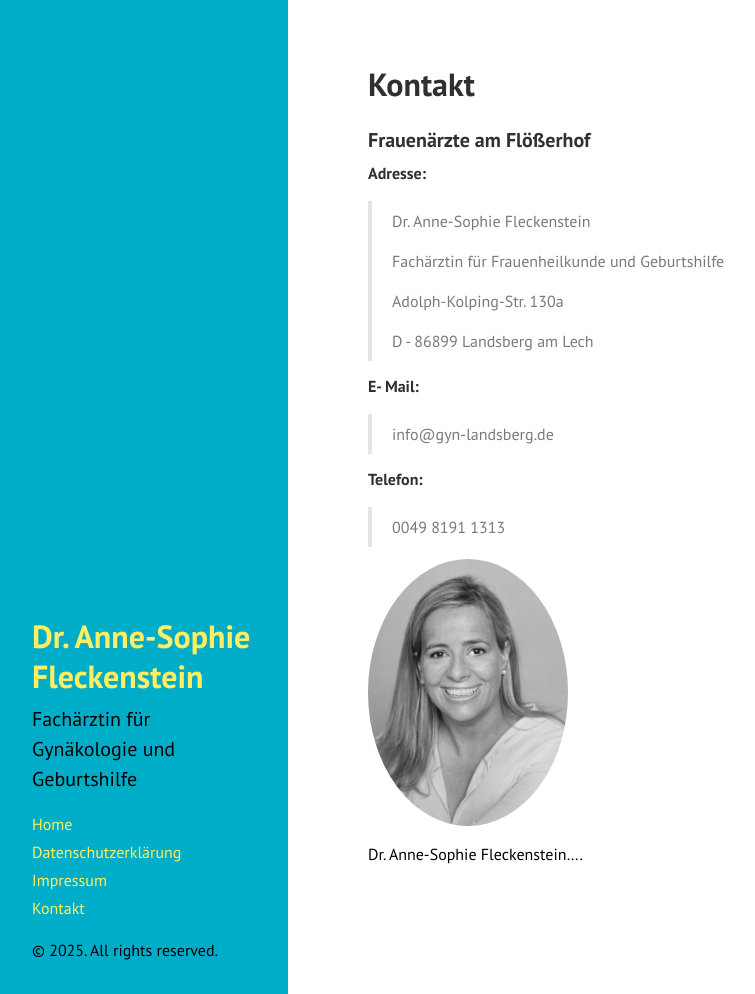
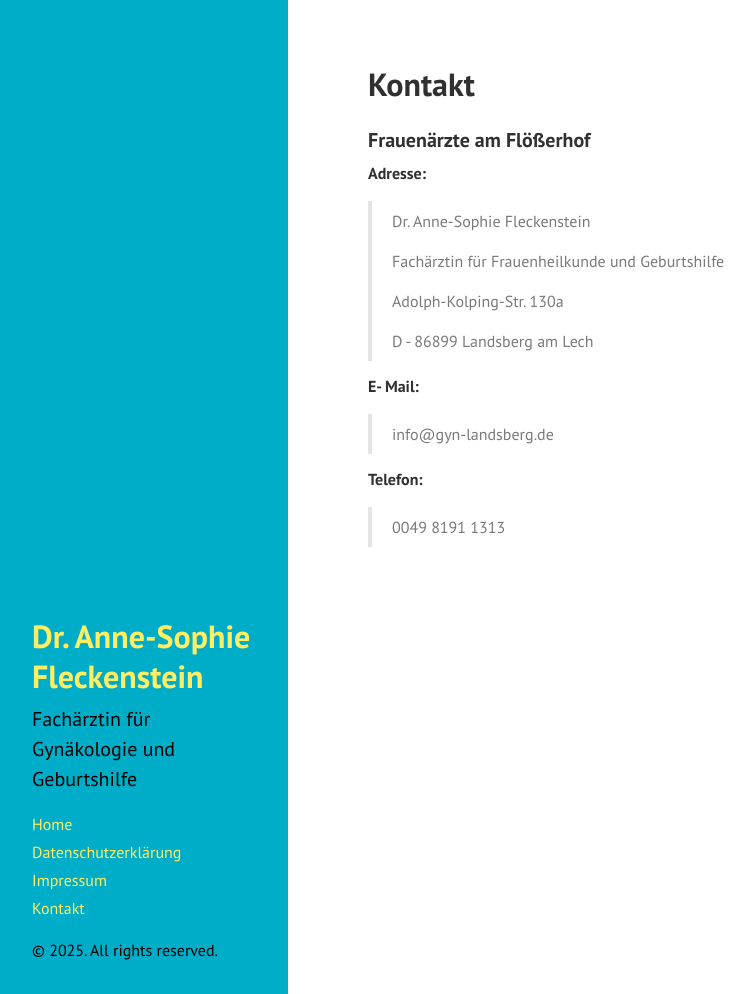
Before and after one commit to JuliaFleckenstein/dr-anne-sophie-fleckenstein, a Jekyll site: the page built from docs/kontakt.md, in a window 1280 px wide and 994 px high. Shown: the whole window, without its empty margins (0-755 px from the left). Built offline with Jekyll 4.4.1, drawn with Linux system fonts in a browser that asks for light colours; Markdown is read by kramdown in place of the engine named in the settings.

Commit message:
Update kontakt.md

```diff
--- a/docs/kontakt.md
+++ b/docs/kontakt.md
@@ -20,7 +20,3 @@ title: Kontakt
 
 **Telefon:**
 > 0049 8191 1313
-
-
-<img src="/images/dr-fleckenstein.jpg" alt="Dr. Anne-Sophie Fleckenstein" style="width:200px; border-radius: 100%;" class="round">
-Dr. Anne-Sophie Fleckenstein....
```
